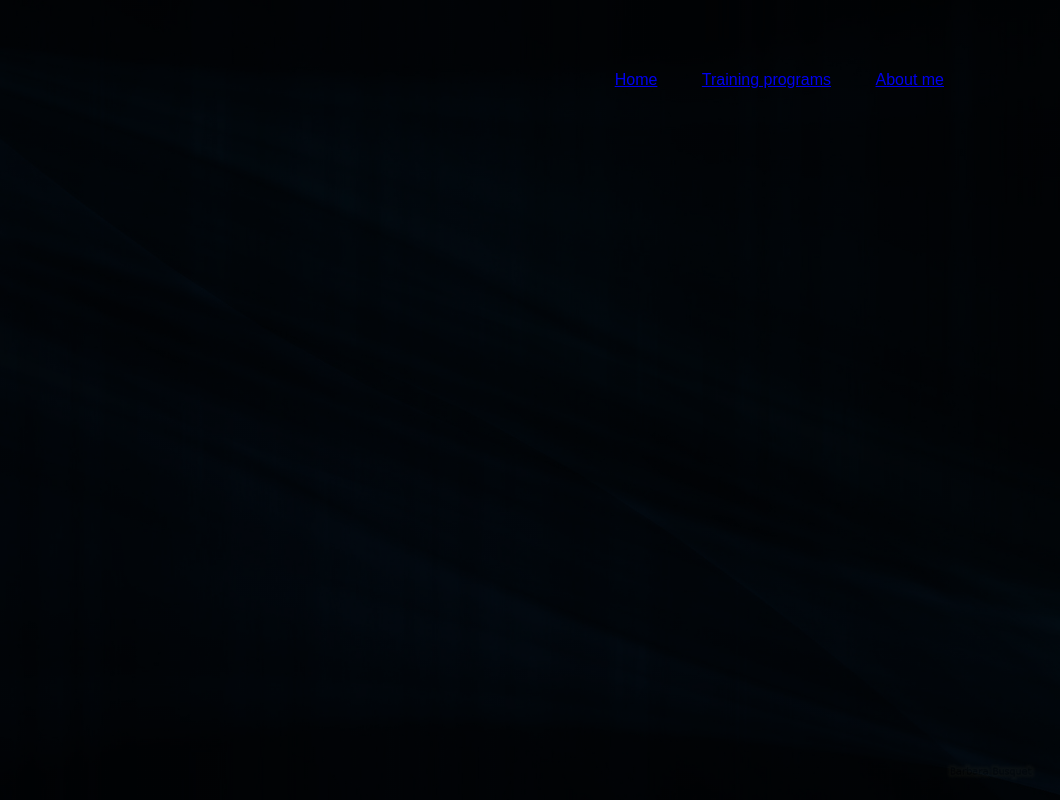
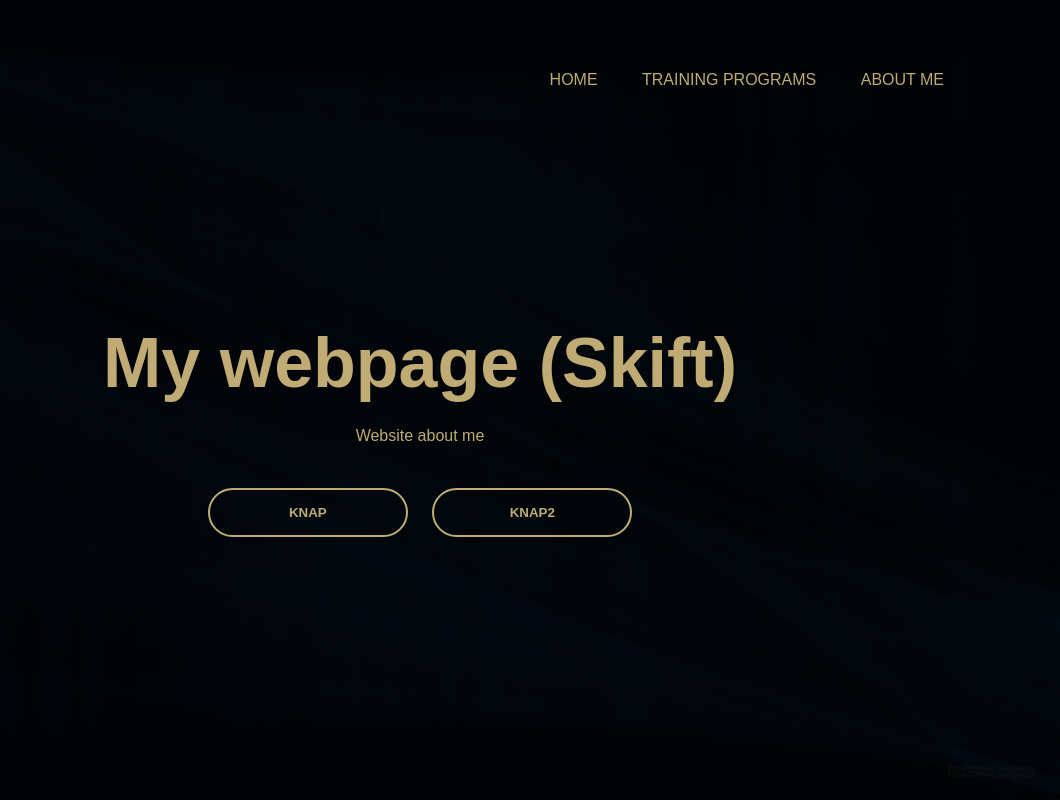
Before and after one commit to HakonHE18/hakonhe18.github.io, a plain HTML site: page index.html in a window 1280 px wide. Shown: the full height of the page, 220-1280 px from the left. Drawn offline with Linux system fonts and the light colour scheme.

Commit message:
Website design

```diff
--- a/index.html
+++ b/index.html
@@ -14,5 +14,13 @@
             </ul>
         </div>
     </div>
+    <div class="content">
+        <h1>My webpage (Skift)</h1>
+        <p>Website about me</p>
+        <div>
+            <button type="button"><span></span>KNAP</button>
+            <button type="button"><span></span>KNAP2</button>
+        </div>
+    </div>
 </body>
 </html>
--- a/style.css
+++ b/style.css
@@ -26,4 +26,71 @@
     list-style: none;
     display: inline-block;
     margin: 0 20px;
+    position: relative;
 }
+.navbar ul li a{
+    text-decoration: none;
+    color: #bfab73;
+    text-transform: uppercase;
+}
+.navbar ul li::after{
+    content:'';
+    height: 3px;
+    width: 0;
+    background: #27445C;
+    position: absolute;
+    left: 0;
+    bottom: -10px;
+    transition: 0.5s;
+}
+.navbar ul li:hover::after{
+    width:100%
+}
+.content{
+    width:100%;
+    position: absolute;
+    top: 50%;
+    transform: translateY(-50%);
+    text-align: center;
+    color: #bfab73;
+}
+.content h1{
+    font-size: 70px;
+    margin-top: 80px;
+}
+.content p{
+    margin: 20px;
+    font-weight: 100;
+    line-height: 25px;
+}
+button{
+    width: 200px;
+    padding: 15px 0;
+    text-align: center;
+    margin: 20px 10px;
+    border-radius: 25px;
+    font-weight: bold;
+    border: 2px solid #bfab73;
+    background: transparent;
+    color: #bfab73;
+    cursor: pointer;
+    position: relative;
+    overflow: hidden;
+}
+span{
+    background: #27445C;
+    height: 100%;
+    width: 0;
+    border-radius: 25px;
+    position: absolute;
+    left: 0;
+    bottom: 0;
+    z-index: -1;
+    transition: 0.5s;
+}
+button:hover span{
+    width: 100%;
+}
+button:hover{
+    border: none;
+}
```
